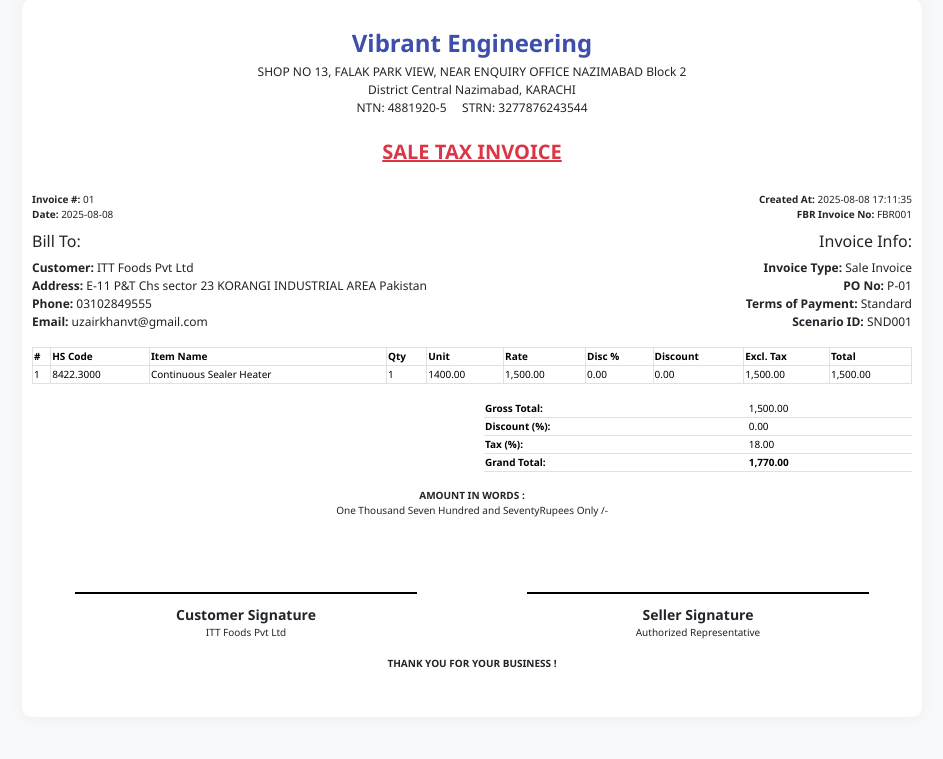
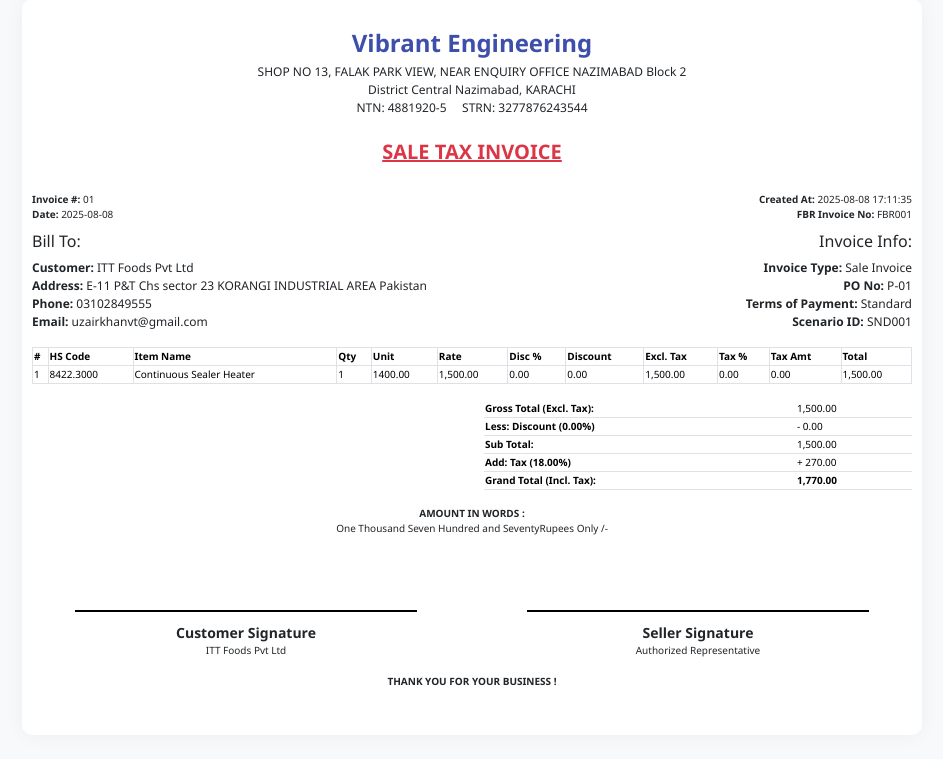
Before and after one commit to uzairkhan-prog/Digital-Invoice-System, a PHP site: page /view_invoice.php?id=9 in a window 1280 px wide. Shown: the part 87-846 px from the top of the page, without its empty margins (168-1111 px from the left). Before the commit the page ends 754 px from the top, so only its background shows below. Run offline with PHP 8.4, Linux system fonts and the light colour scheme; data comes from the database, SQL or seed files in the repository; data that the repository does not hold is empty; some libraries are stand-ins or nearby versions.

Commit message:
Update view invoice calculation. ( Issue Fixed! )

```diff
--- a/view_invoice.php
+++ b/view_invoice.php
@@ -180,11 +180,6 @@
             vertical-align: middle;
         }
 
-        .table-responsive .table tfoot tr th {
-            background-color: #198754;
-            color: #fff;
-        }
-
         .table td,
         .table th {
             font-size: 10px;
@@ -225,11 +220,6 @@
                 border: none;
                 margin: 0;
             }
-        }
-
-        /* Force page breaks for long tables */
-        .page-break {
-            page-break-before: always;
         }
 
         table,
@@ -279,7 +269,6 @@
                 <div class="col-md-7">
                     <h6>Bill To:</h6>
                     <p><strong>Customer:</strong> <?= htmlspecialchars($invoice['customer_name']) ?></p>
-                    <!-- <p><strong>Province:</strong> <?= nl2br(htmlspecialchars($invoice['customer_city'])) ?></p> -->
                     <p><strong>Address:</strong> <?= nl2br(htmlspecialchars($invoice['customer_address'])) ?></p>
                     <p><strong>Phone:</strong> <?= htmlspecialchars($invoice['customer_phone']) ?></p>
                     <p><strong>Email:</strong> <?= htmlspecialchars($invoice['customer_email']) ?></p>
@@ -299,7 +288,6 @@
                     <thead>
                         <tr>
                             <th>#</th>
-                            <!-- <th>Item Code</th> -->
                             <th>HS Code</th>
                             <th>Item Name</th>
                             <th>Qty</th>
@@ -308,6 +296,8 @@
                             <th>Disc %</th>
                             <th>Discount</th>
                             <th>Excl. Tax</th>
+                            <th>Tax %</th>
+                            <th>Tax Amt</th>
                             <th>Total</th>
                         </tr>
                     </thead>
@@ -315,7 +305,6 @@
                         <?php foreach ($items as $i => $item): ?>
                             <tr>
                                 <td><?= $i + 1 ?></td>
-                                <!-- <td><?= htmlspecialchars($item['item_code']) ?></td> -->
                                 <td><?= htmlspecialchars($item['hs_code']) ?></td>
                                 <td><?= htmlspecialchars($item['item_name']) ?></td>
                                 <td><?= nf($item['qty'], 0) ?></td>
@@ -324,6 +313,8 @@
                                 <td><?= nf($item['disc_perc']) ?></td>
                                 <td><?= nf($item['discount']) ?></td>
                                 <td><?= nf($item['excl_tax_amt']) ?></td>
+                                <td><?= nf($item['tax_perc']) ?></td>
+                                <td><?= nf($item['tax_amt']) ?></td>
                                 <td><?= nf($item['amount']) ?></td>
                             </tr>
                         <?php endforeach; ?>
@@ -336,19 +327,23 @@
                 <div class="col-md-6">
                     <table class="table">
                         <tr>
-                            <th>Gross Total:</th>
+                            <th>Gross Total (Excl. Tax):</th>
                             <td><?= nf($invoice['gross_total']) ?></td>
                         </tr>
                         <tr>
-                            <th>Discount (%):</th>
-                            <td><?= nf($invoice['discount']) ?></td>
+                            <th>Less: Discount (<?= nf($invoice['discount']) ?>%)</th>
+                            <td>- <?= nf($invoice['gross_total'] * $invoice['discount'] / 100) ?></td>
                         </tr>
                         <tr>
-                            <th>Tax (%):</th>
-                            <td><?= nf($invoice['tax']) ?></td>
+                            <th>Sub Total:</th>
+                            <td><?= nf($invoice['gross_total'] - ($invoice['gross_total'] * $invoice['discount'] / 100)) ?></td>
+                        </tr>
+                        <tr>
+                            <th>Add: Tax (<?= nf($invoice['tax']) ?>%)</th>
+                            <td>+ <?= nf(($invoice['gross_total'] - ($invoice['gross_total'] * $invoice['discount'] / 100)) * $invoice['tax'] / 100) ?></td>
                         </tr>
                         <tr class="fw-bold">
-                            <th>Grand Total:</th>
+                            <th>Grand Total (Incl. Tax):</th>
                             <td><?= nf($invoice['grand_total']) ?></td>
                         </tr>
                     </table>
@@ -390,24 +385,12 @@
         function downloadPDF() {
             const element = document.getElementById('invoice-content');
             const opt = {
-                margin: [0.2, 0.2, 0.2, 0.2], // top, left, bottom, right
+                margin: [0.2, 0.2, 0.2, 0.2],
                 filename: 'Invoice_<?= htmlspecialchars($invoice['serial_no']) ?>.pdf',
-                image: {
-                    type: 'jpeg',
-                    quality: 0.98
-                },
-                html2canvas: {
-                    scale: 2,
-                    useCORS: true
-                },
-                jsPDF: {
-                    unit: 'in',
-                    format: 'a4',
-                    orientation: 'portrait'
-                },
-                pagebreak: {
-                    mode: ['avoid-all', 'css', 'legacy']
-                }
+                image: { type: 'jpeg', quality: 0.98 },
+                html2canvas: { scale: 2, useCORS: true },
+                jsPDF: { unit: 'in', format: 'a4', orientation: 'portrait' },
+                pagebreak: { mode: ['avoid-all', 'css', 'legacy'] }
             };
             html2pdf().set(opt).from(element).save();
         }
```
